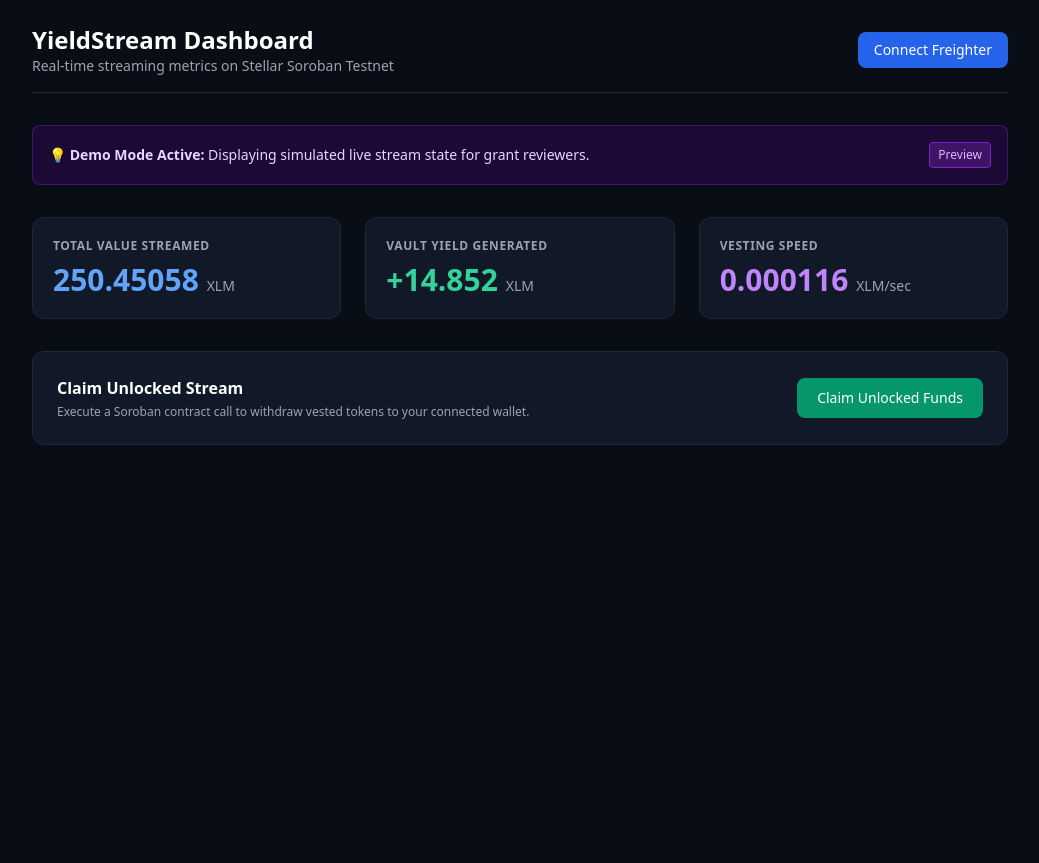
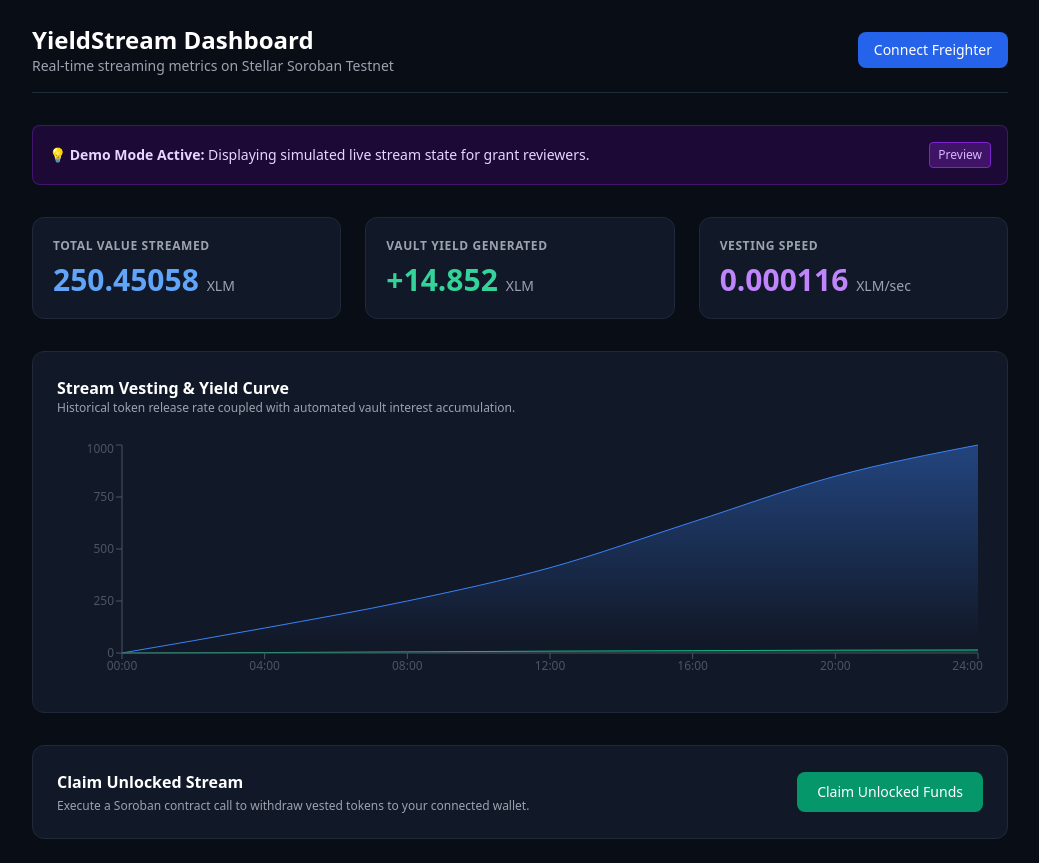
Before and after one commit to YieldStream-Finanace/yieldstream-app, a Next.js app in the folder apps/web/: page /dashboard in a window 1280 px wide. Shown: the whole page, without its empty margins (120-1159 px from the left). Before the commit the page ends 800 px from the top, so only its background shows below. Built offline with nearby package versions, Linux system fonts and the light colour scheme.

Commit message:
feat(analytics): add rechart visualizer for token vesting and vault yield curves

```diff
--- /dev/null
+++ b/apps/web/app/dashboard/StreamChart.tsx
@@ -0,0 +1,48 @@
+'use client';
+
+import { AreaChart, Area, XAxis, YAxis, Tooltip, ResponsiveContainer } from 'recharts';
+
+const data = [
+  { time: '00:00', streamed: 0, yield: 0 },
+  { time: '04:00', streamed: 120, yield: 2.1 },
+  { time: '08:00', streamed: 250, yield: 5.4 },
+  { time: '12:00', streamed: 410, yield: 8.9 },
+  { time: '16:00', streamed: 630, yield: 11.2 },
+  { time: '20:00', streamed: 850, yield: 13.6 },
+  { time: '24:00', streamed: 1000, yield: 14.8 },
+];
+
+export default function StreamChart() {
+  return (
+    <div className="bg-gray-900 border border-gray-800 rounded-xl p-6 space-y-4">
+      <div>
+        <h3 className="font-semibold text-white">Stream Vesting & Yield Curve</h3>
+        <p className="text-xs text-gray-400">Historical token release rate coupled with automated vault interest accumulation.</p>
+      </div>
+
+      <div className="h-64 w-full pt-2">
+        <ResponsiveContainer width="100%" height="100%">
+          <AreaChart data={data}>
+            <defs>
+              <linearGradient id="streamColor" x1="0" y1="0" x2="0" y2="1">
+                <stop offset="5%" stopColor="#3b82f6" stopOpacity={0.4} />
+                <stop offset="95%" stopColor="#3b82f6" stopOpacity={0.0} />
+              </linearGradient>
+              <linearGradient id="yieldColor" x1="0" y1="0" x2="0" y2="1">
+                <stop offset="5%" stopColor="#10b981" stopOpacity={0.4} />
+                <stop offset="95%" stopColor="#10b981" stopOpacity={0.0} />
+              </linearGradient>
+            </defs>
+            <XAxis dataKey="time" stroke="#4b5563" fontSize={12} />
+            <YAxis stroke="#4b5563" fontSize={12} />
+            <Tooltip
+              contentStyle={{ backgroundColor: '#111827', borderColor: '#374151', borderRadius: '0.5rem', color: '#f3f4f6' }}
+            />
+            <Area type="monotone" dataKey="streamed" stroke="#3b82f6" fillOpacity={1} fill="url(#streamColor)" name="Streamed (XLM)" />
+            <Area type="monotone" dataKey="yield" stroke="#10b981" fillOpacity={1} fill="url(#yieldColor)" name="Yield Accrued (XLM)" />
+          </AreaChart>
+        </ResponsiveContainer>
+      </div>
+    </div>
+  );
+}
--- a/apps/web/app/dashboard/page.tsx
+++ b/apps/web/app/dashboard/page.tsx
@@ -2,6 +2,7 @@
 
 import { useState, useEffect } from 'react';
 import { toast } from 'sonner';
+import StreamChart from './StreamChart';
 
 interface StreamData {
   id: string;
@@ -123,6 +124,9 @@
         </div>
       </div>
 
+      {/* Analytics Visualizer Chart */}
+      <StreamChart />
+
       {/* Actions */}
       <div className="bg-gray-900 border border-gray-800 rounded-xl p-6 flex justify-between items-center">
         <div>
--- a/apps/web/package.json
+++ b/apps/web/package.json
@@ -13,7 +13,8 @@
     "@stellar/stellar-sdk": "^13.0.0",
     "next": "^14.2.0",
     "react": "^18.3.0",
-    "react-dom": "^18.3.0"
+    "react-dom": "^18.3.0",
+    "recharts": "^3.10.1"
   },
   "devDependencies": {
     "@types/node": "^20.0.0",
```
Also changed, not shown: 1 other file (tests, documents, lock files or other folders).
